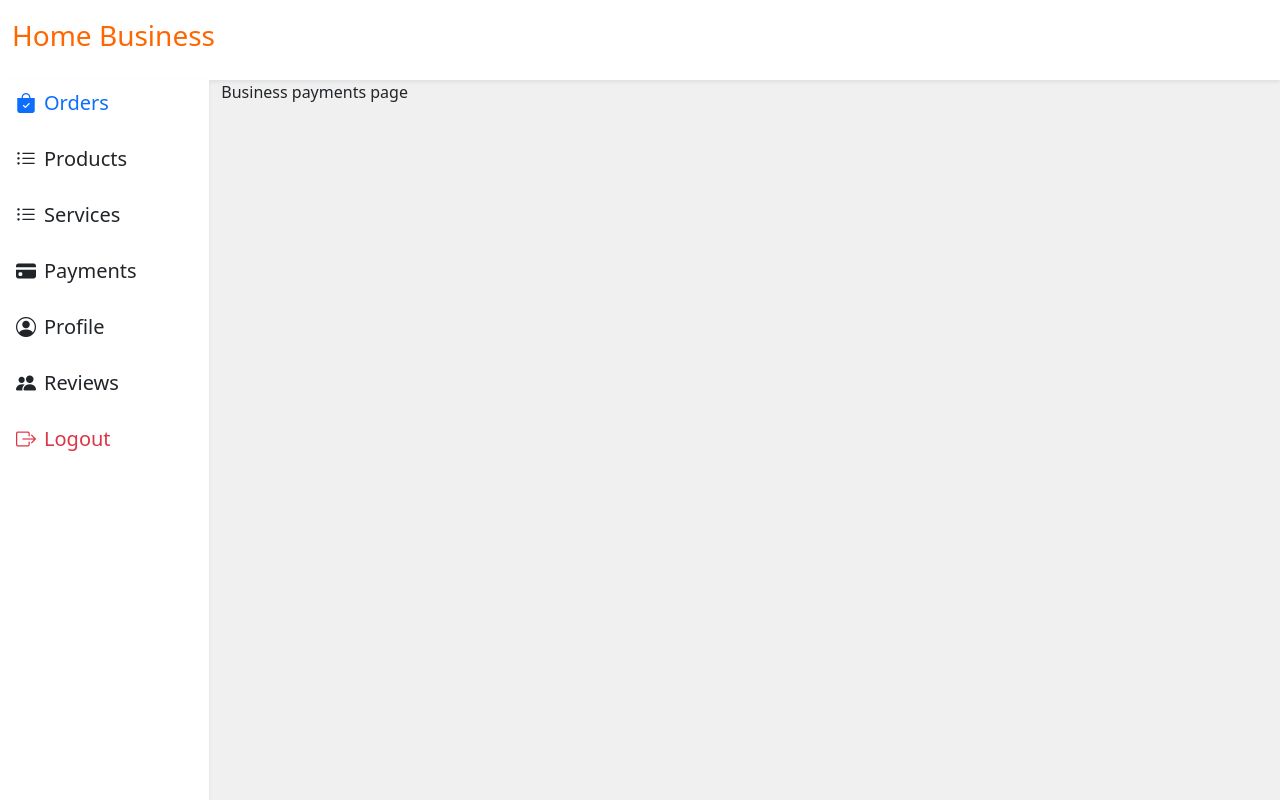
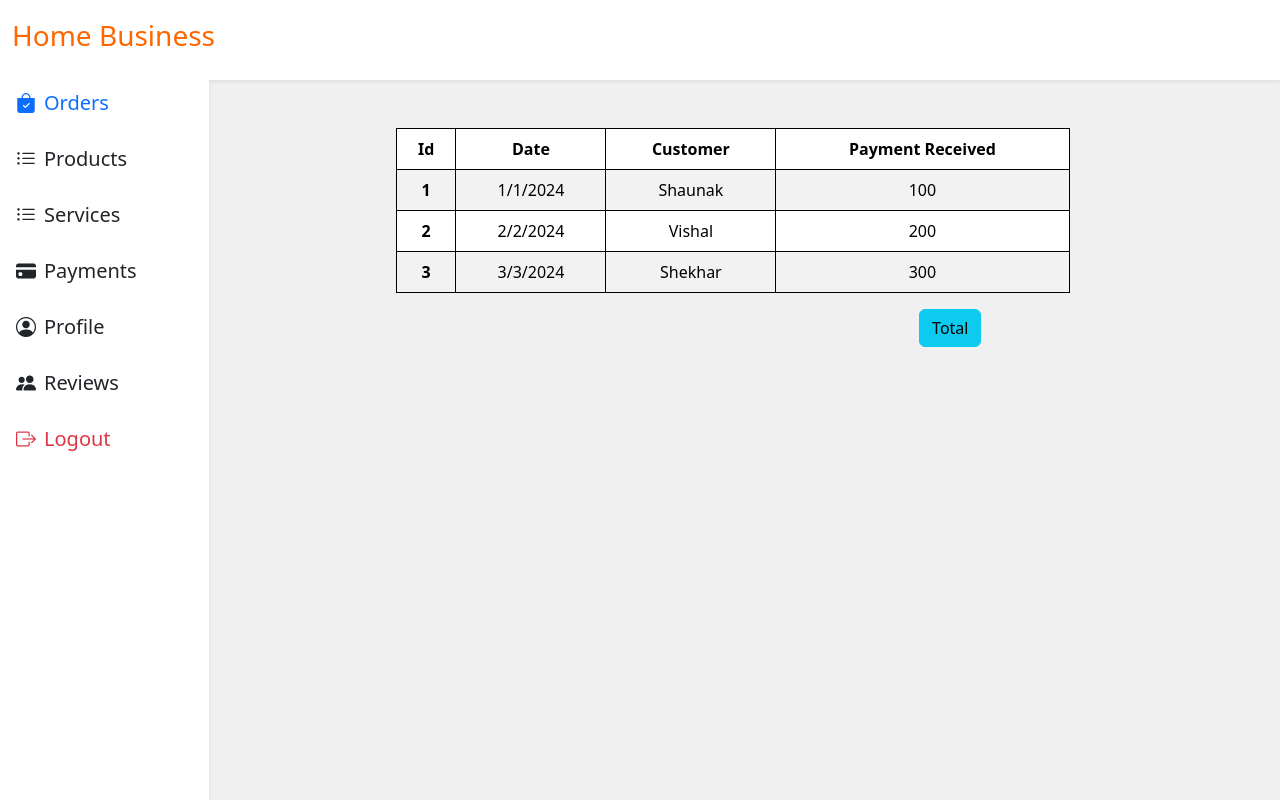
Before and after one commit to Cdac-Final-Project-March24/client, a React (Create React App) app in the folder client/: page /business/payments in a window 1280 px wide. Built offline with nearby package versions, Linux system fonts and the light colour scheme.

Commit message:
Business-Payment page added

```diff
--- a/client/src/components/HomeRouter.jsx
+++ b/client/src/components/HomeRouter.jsx
@@ -4,6 +4,7 @@ import Business from "../pages/Business/Business";
 import NavBar from "../pages/Business/components/NavBar";
 import Orders from "../pages/Business/Orders/Orders";
 import Profile from "../pages/Business/Profile/Profile";
+import Payment from "../pages/Business/Payment/Payment";
 
 const HomeRouter = () => {
   return (
@@ -34,7 +35,7 @@ const HomeRouter = () => {
           <Route path="services" element={"Business Services List"} />
           <Route path="add-product" element={"Business add product page"} />
           <Route path="add-service" element={"Business add service page"} />
-          <Route path="payments" element={"Business payments page"} />
+          <Route path="payments" element={<Payment />} />
           <Route path="profile" element={<Profile />} />
           <Route path="reviews" element={"Business reviews page"} />
         </Route>
--- /dev/null
+++ b/client/src/pages/Business/Payment/Payment.css
@@ -0,0 +1,3 @@
+.table {
+    text-align: center;
+}
--- /dev/null
+++ b/client/src/pages/Business/Payment/Payment.jsx
@@ -0,0 +1,61 @@
+import "./Payment.css";
+import React from "react";
+
+const Payment = () => {
+    return (
+<>
+
+<div class="row">
+  <div class="col"></div>
+  <div class="col-8 mt-5">
+    <table class="table table-bordered border-black table-hover table-striped">
+      <thead class="thead-dark">
+        <tr>
+          <th scope="col">Id</th>
+          <th scope="col">Date</th>
+          <th scope="col">Customer</th>
+          <th scope="col">Payment Received</th>
+        </tr>
+      </thead>
+      <tbody>
+        <tr>
+          <th scope="row">1</th>
+          <td>1/1/2024</td>
+          <td>Shaunak</td>
+          <td>100</td>
+        </tr>
+        <tr>
+          <th scope="row">2</th>
+          <td>2/2/2024</td>
+          <td>Vishal</td>
+          <td>200</td>
+        </tr>
+        <tr>
+          <th scope="row">3</th>
+          <td>3/3/2024</td>
+          <td>Shekhar</td>
+          <td>300</td>
+        </tr>
+      </tbody>
+    </table>
+
+  </div>
+  <div class="col"></div>
+</div>
+
+<div class="row">
+  <div class="col">
+  </div>
+  <div class="col">
+  </div>
+  <div class="col">
+    <button type="button button-hover" class="btn btn-info">Total</button>
+   </div>
+</div>
+
+
+</>
+  );
+};
+
+export default Payment;
--- a/client/src/pages/Business/Profile/Profile.jsx
+++ b/client/src/pages/Business/Profile/Profile.jsx
@@ -88,7 +88,6 @@ const Profile = () => {
 
       </div>
 
-
       </div>
 
     </>
```
